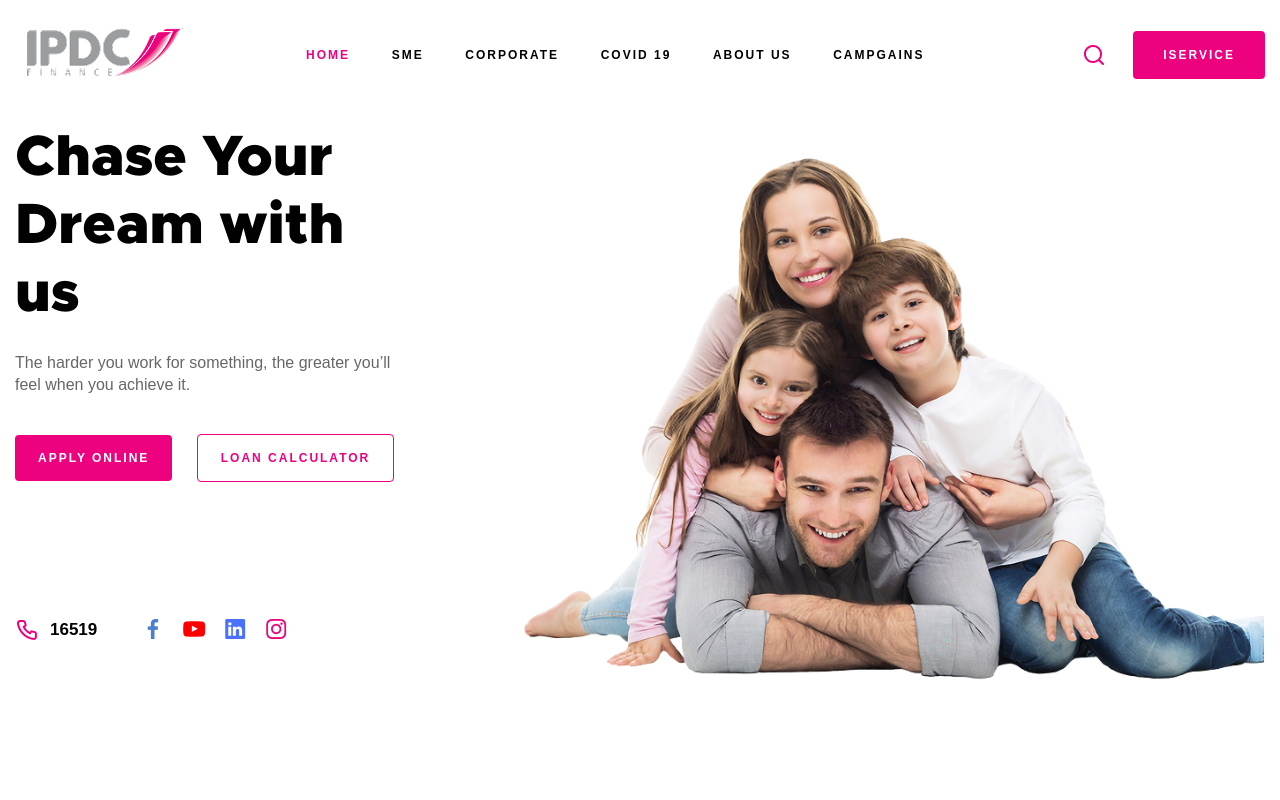
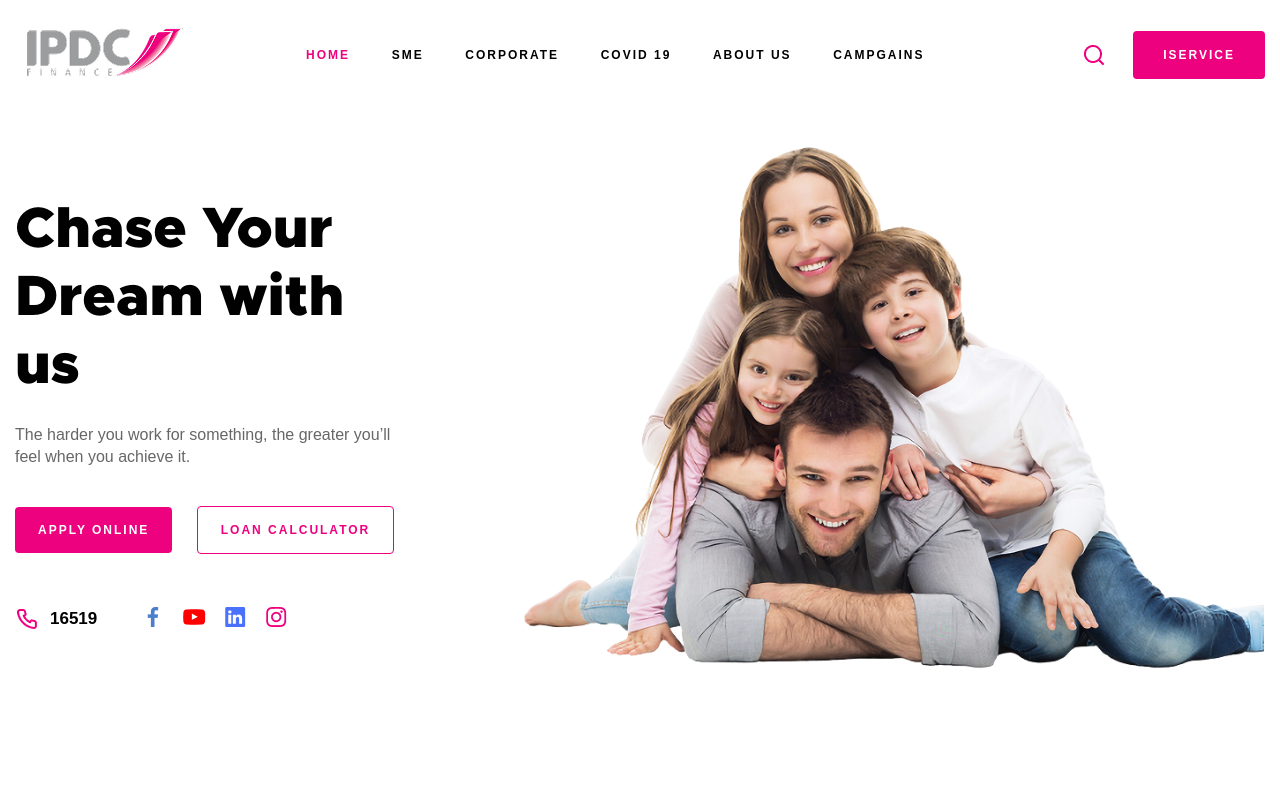
Before and after one commit to susanta227700-cell/IPCD-FINAL, a plain HTML site: page index.html in a window 1280 px wide. Shown: the top 800 px of the page. Drawn offline with Linux system fonts and the light colour scheme.

Commit message:
updated social-icons gap issue

```diff
--- a/CSS/style.css
+++ b/CSS/style.css
@@ -577,7 +577,7 @@ FOOTER SECTION
   .call-icon{
     display: flex;
     align-items: center;
-    padding: 85px 0;
+    /* padding: 85px 0; */
 
   }
 .footer-links{
```
